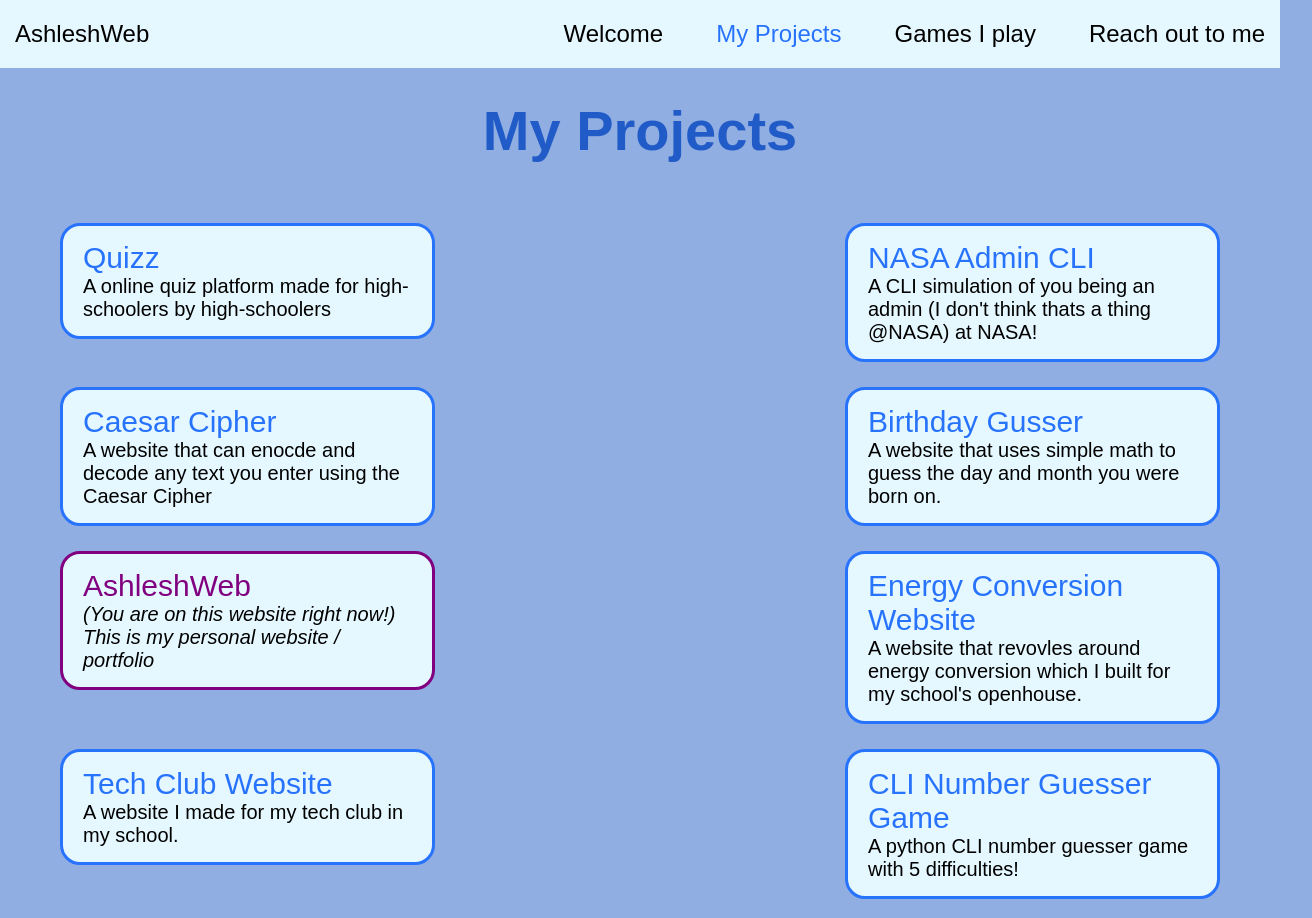
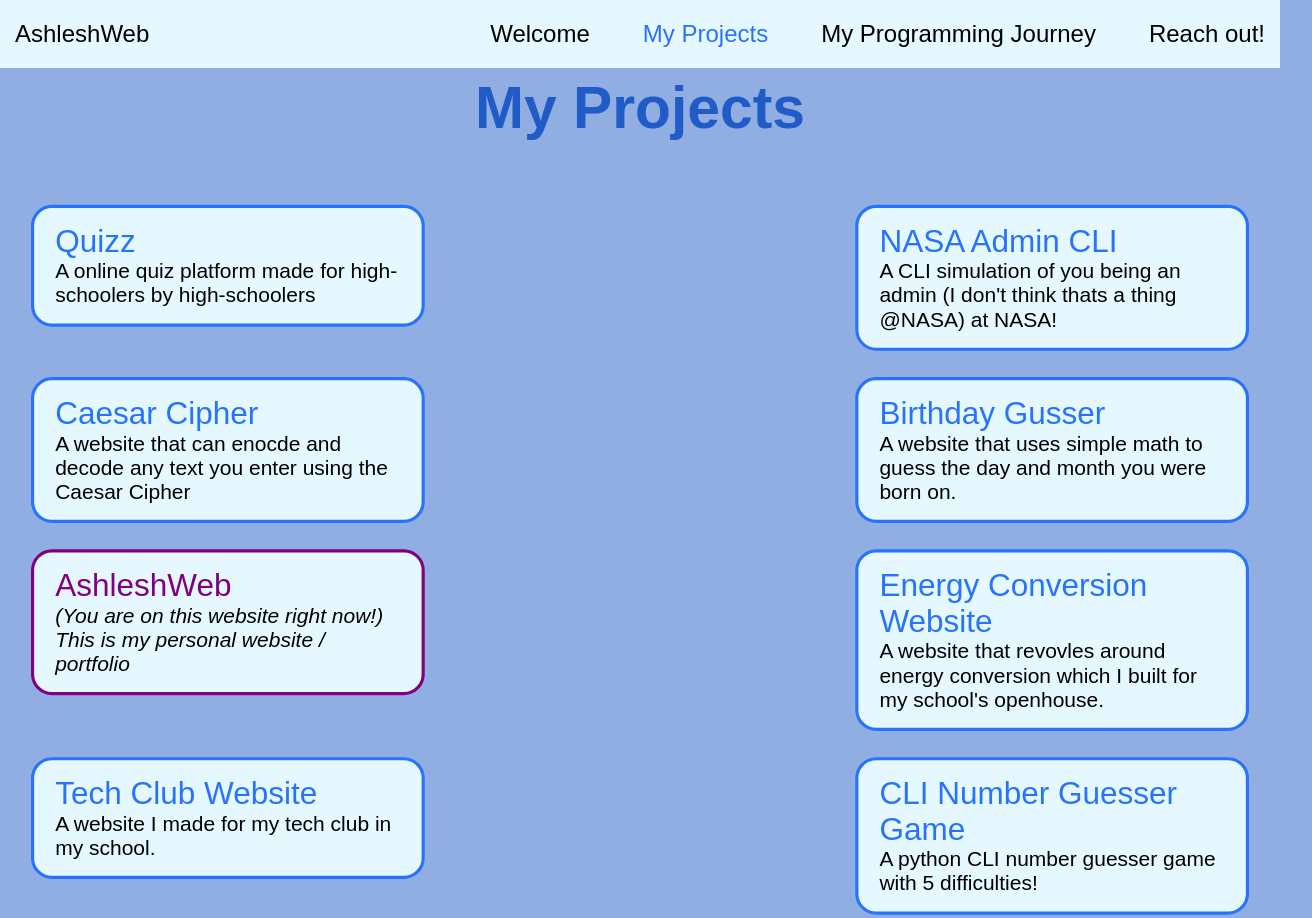
Before and after one commit to nexora-droid/personal-site, a plain HTML site: page projects.html in a window 1280 px wide. Shown: the top 918 px of the page, 1312 px wide, since content can reach past the window. Drawn offline with Linux system fonts and the light colour scheme; a web font is replaced by a local one.

Commit message:
Minor changes

```diff
--- a/projects.css
+++ b/projects.css
@@ -122,6 +122,13 @@ nav {
 #special-text{
     font-style: italic;
 }
+#page-content{
+    min-height: calc(100vh - 80px);
+    display: flex;
+    flex-direction: column;
+    justify-content: center;
+    transform: scale(1.05);
+}
 /* ANIMATIONS */
 @keyframes shine {
     from {
--- a/projects.html
+++ b/projects.html
@@ -12,10 +12,11 @@
         <div id="right">
             <a href="index.html" class="special-part">Welcome</a>
             <a href="#" class="special-part current">My Projects</a>
-            <a href="#" class="special-part">Games I play</a>
-            <a href="#" id="end-part">Reach out to me</a>
+            <a href="#" class="special-part">My Programming Journey</a>
+            <a href="#" id="end-part">Reach out!</a>
         </div>
     </nav>
+    <div id="page-content">
     <h1 id="projects-title">My Projects</h1>
         <div id="projects-wrapper">
             <a href="https://github.com/nexora-droid/Quizzed" target="_blank" class="git-link">
@@ -73,6 +74,7 @@
                 </div>
             </a>
         </div>
+    </div>
     <script src="projects.js"></script>
 </body>
 </html>
```
Also changed, not shown: index.html (+2 -2 lines). Lines whose indentation alone changed are shown as unchanged.
